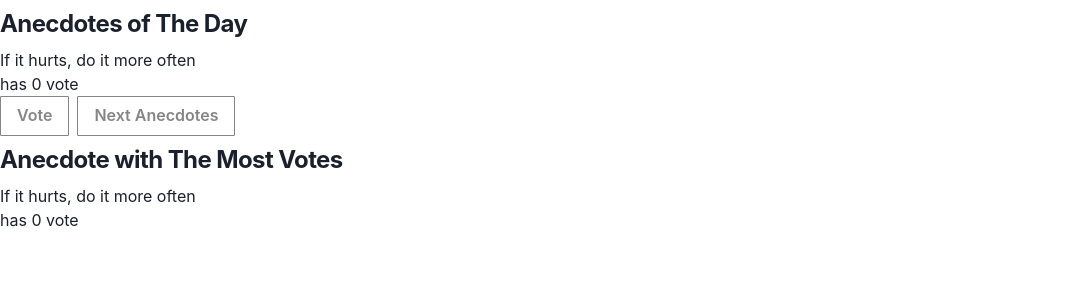
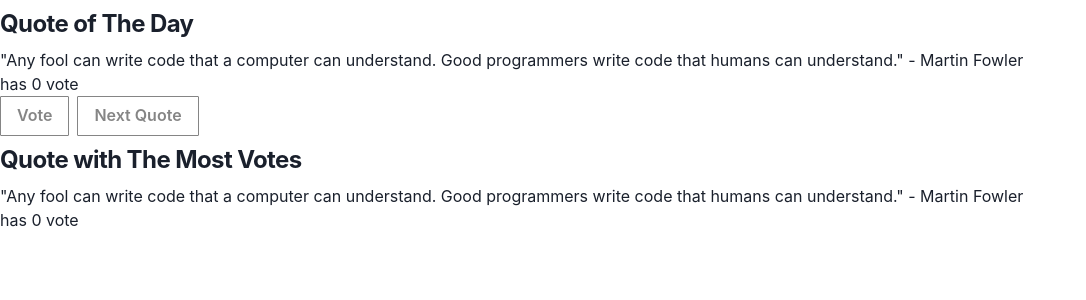
Before and after one commit to thanapoom21/portfolio-nextjs, a Next.js app: page /fullstackopen-tutorial/Anecdotes in a window 1280 px wide. Shown: the top 300 px of the page, without its empty margins (0-1086 px from the left). Built offline with nearby package versions, Linux system fonts and the light colour scheme.

Commit message:
modyfy anecdotes to quotes and change variable names

```diff
--- a/pages/fullstackopen-tutorial/Anecdotes.js
+++ b/pages/fullstackopen-tutorial/Anecdotes.js
@@ -1,28 +1,30 @@
 import { useState } from 'react'
 import { Button } from '@chakra-ui/react'
 
-const anecdotes = [
-  'If it hurts, do it more often',
-  'Adding manpower to a late software project makes it later!',
-  'The first 90 percent of the code accounts for the first 10 percent of the development time...The remaining 10 percent of the code accounts for the other 90 percent of the development time.',
-  'Any fool can write code that a computer can understand. Good programmers write code that humans can understand.',
-  'Premature optimization is the root of all evil.',
-  'Debugging is twice as hard as writing the code in the first place. Therefore, if you write the code as cleverly as possible, you are, by definition, not smart enough to debug it.',
-  'Programming without an extremely heavy use of console.log is same as if a doctor would refuse to use x-rays or blood tests when diagnosing patients',
+const quotes = [
+  `"Any fool can write code that a computer can understand. Good programmers write code that humans can understand." - Martin Fowler`,
+  `"The only way to learn a new programming language is by writing programs in it." - Dennis Ritchie`,
+  `"Sometimes it's better to leave something alone, to pause, and that's very true of programming." - Joyce Wheeler`,
+  `"Testing leads to failure, and failure leads to understanding." - Burt Rutan`,
+  `"The best error message is the one that never shows up." - Thomas Fuchs`,
+  `"The most damaging phrase in the language is it's always been done this way." - Grace Hopper`,
+  `"Don't write better error messages, write code that doesn't need them." - Jason C. McDonald`,
+  `"Make it work, make it right, make it fast." - Kent Beck`,
+  `"Programming isn't about what you know; it's about what you can figure out." - Chris Pine`,
 ]
 
 const randomize = (array) => {
   return Math.round(Math.random() * (array.length - 1))
 }
 
-const Anecdotes = () => {
+const Quote = () => {
   const [selected, setSelected] = useState(0)
-  const [points, setPoints] = useState(Array(anecdotes.length).fill(0))
+  const [points, setPoints] = useState(Array(quotes.length).fill(0))
   const mostVotes = Math.max(...points)
 
   const handleClick = () => {
-    const selectedAnecdote = randomize(anecdotes)
-    setSelected(selectedAnecdote)
+    const selectedQuote = randomize(quotes)
+    setSelected(selectedQuote)
   }
 
   const handleVote = () => {
@@ -34,9 +36,9 @@
   return (
     <div>
       <p className='text-xl md:text-2xl font-bold tracking-tight my-2'>
-        Anecdotes of The Day
+        Quote of The Day
       </p>
-      <p>{anecdotes[selected]}</p>
+      <p>{quotes[selected]}</p>
       <p>has {points[selected]} vote</p>
       <Button
         mr={2}
@@ -54,16 +56,16 @@
         borderRadius='1px'
         onClick={handleClick}
       >
-        Next Anecdotes
+        Next Quote
       </Button>
 
       <p className='text-xl md:text-2xl font-bold tracking-tight my-2'>
-        Anecdote with The Most Votes
+        Quote with The Most Votes
       </p>
-      {anecdotes[points.indexOf(mostVotes)]}
+      {quotes[points.indexOf(mostVotes)]}
       <p>has {mostVotes} vote</p>
     </div>
   )
 }
 
-export default Anecdotes
+export default Quote
```
